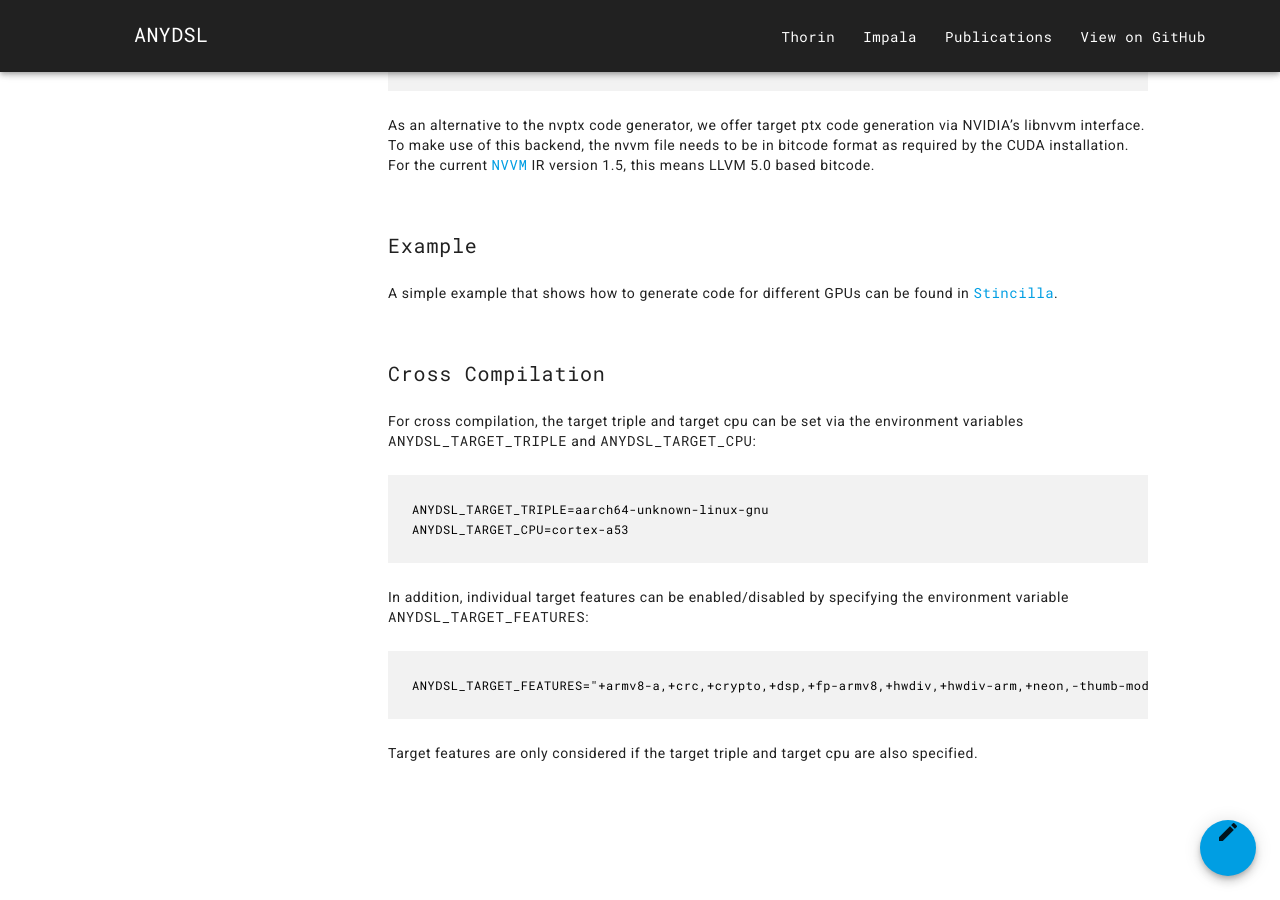
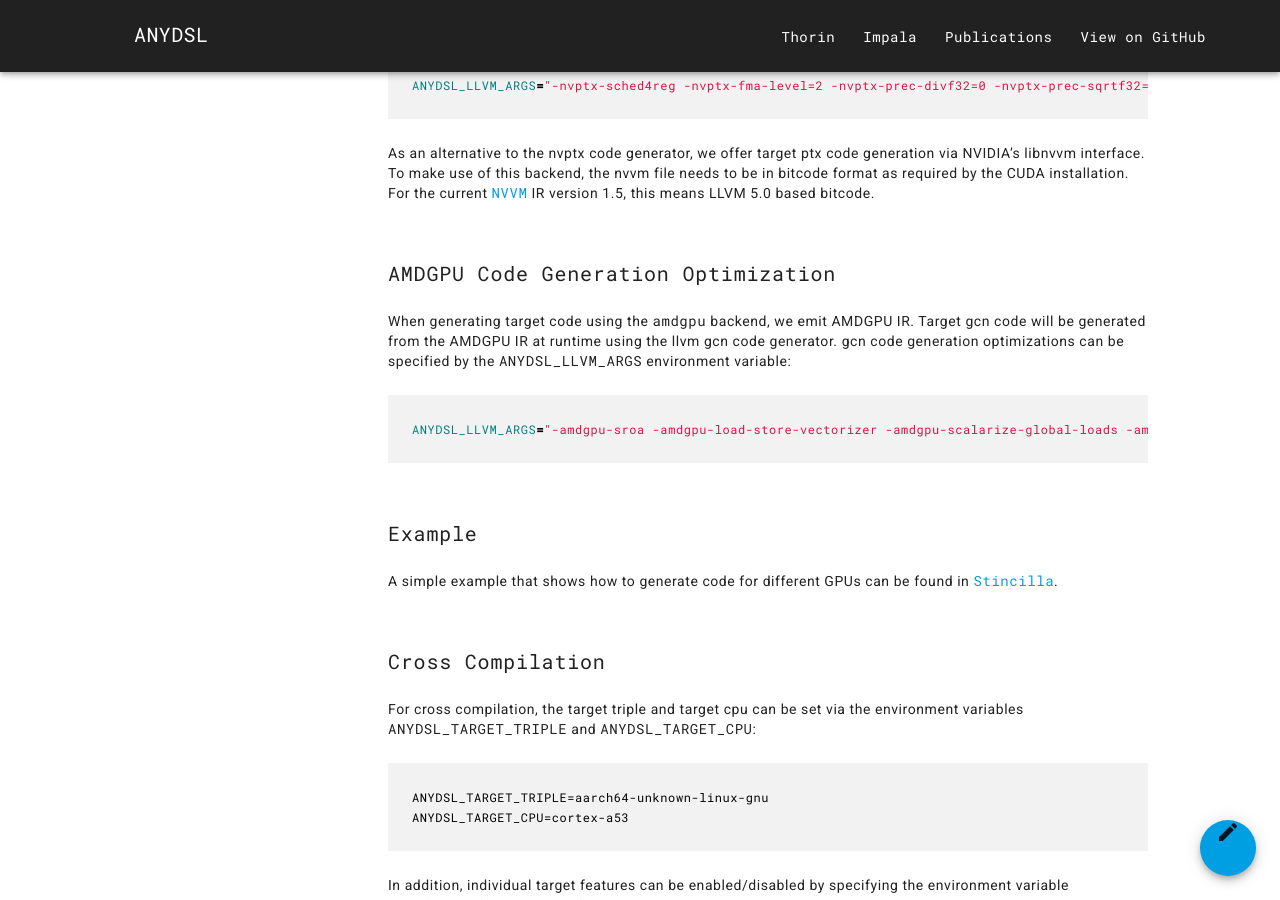
Before and after one commit to AnyDSL/anydsl.github.io, a Jekyll site: the page built from Device-Code-Generation-and-Execution.md, in a window 1280 px wide and 900 px high, scrolled down 6057 px. Built offline with Jekyll 4.4.1, drawn with Linux system fonts in a browser that asks for light colours; nearby versions of some CDN libraries; some of the changed text lies outside the part shown.

Commit message:
Elaborate on gcn code generation.

````diff
--- a/Device-Code-Generation-and-Execution.md
+++ b/Device-Code-Generation-and-Execution.md
@@ -225,9 +225,19 @@ As an alternative to the nvptx code generator, we offer target ptx code generati
 To make use of this backend, the nvvm file needs to be in bitcode format as required by the CUDA installation.
 For the current [NVVM](https://docs.nvidia.com/cuda/nvvm-ir-spec/index.html) IR version 1.5, this means LLVM 5.0 based bitcode.
 
+
+## AMDGPU Code Generation Optimization
+When generating target code using the ```amdgpu``` backend, we emit AMDGPU IR.
+Target gcn code will be generated from the AMDGPU IR at runtime using the llvm gcn code generator.
+gcn code generation optimizations can be specified by the ```ANYDSL_LLVM_ARGS``` environment variable:
+```bash
+ANYDSL_LLVM_ARGS="-amdgpu-sroa -amdgpu-load-store-vectorizer -amdgpu-scalarize-global-loads -amdgpu-internalize-symbols -amdgpu-early-inline-all -amdgpu-sdwa-peephole -amdgpu-dpp-combine -enable-amdgpu-aa -amdgpu-late-structurize=0 -amdgpu-function-calls -amdgpu-simplify-libcall -amdgpu-ir-lower-kernel-arguments -amdgpu-atomic-optimizations -amdgpu-mode-register"
+```
+
 ## Example
 
 A simple example that shows how to generate code for different GPUs can be found in [Stincilla](https://github.com/AnyDSL/stincilla/blob/master/test/alloc_gpu.impala).
+
 
 ## Cross Compilation
 
````
Also changed, not shown: other parts of Device-Code-Generation-and-Execution.md (+1 -1 lines).
